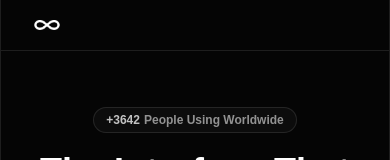
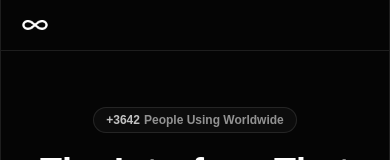
Before and after one commit to farzeenilyaszargar/Mandora, a Next.js app: page / in a window 390 px wide. Shown: the top 160 px of the page. Built offline with nearby package versions, Linux system fonts and the light colour scheme; a web font is replaced by a local one.

Commit message:
Standardize mobile page headers

```diff
--- a/app/page.tsx
+++ b/app/page.tsx
@@ -109,9 +109,9 @@ export default function Home() {
     <main className="min-h-screen bg-[#050505] px-0 text-white sm:px-4">
       <div className="mx-auto flex min-h-screen w-full max-w-[1120px] flex-col border-x border-white/10">
         <nav className="border-b border-white/10">
-          <div className="flex items-center justify-between px-8 py-5 sm:py-3">
-            <a href="/" className="flex items-center gap-3 text-sm font-bold">
-              <Image className="brightness-0 invert" src="/logo.png" alt="Nap" width={28} height={28} priority />
+          <div className="flex items-center justify-between px-5 py-5 sm:px-8 sm:py-3">
+            <a href="/" aria-label="Nap home">
+              <Image className="brightness-0 invert" src="/logo.png" alt="" width={28} height={28} priority />
             </a>
             <div className="flex items-center gap-6 text-sm font-medium text-white/65">
               <a href="/docs" className="hidden transition hover:text-white sm:inline">Docs</a>
```
